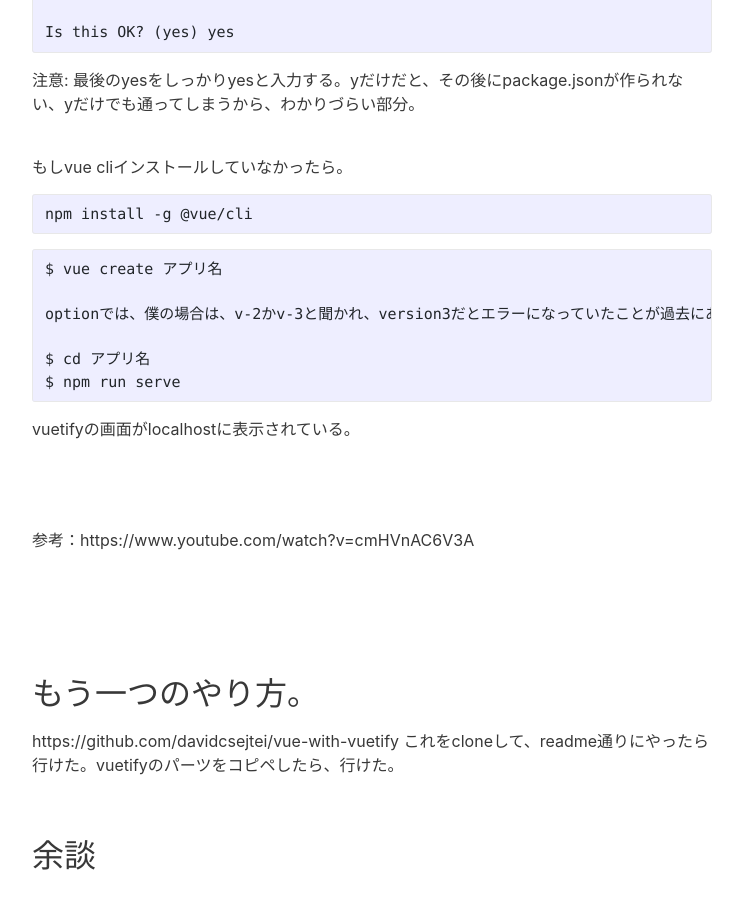
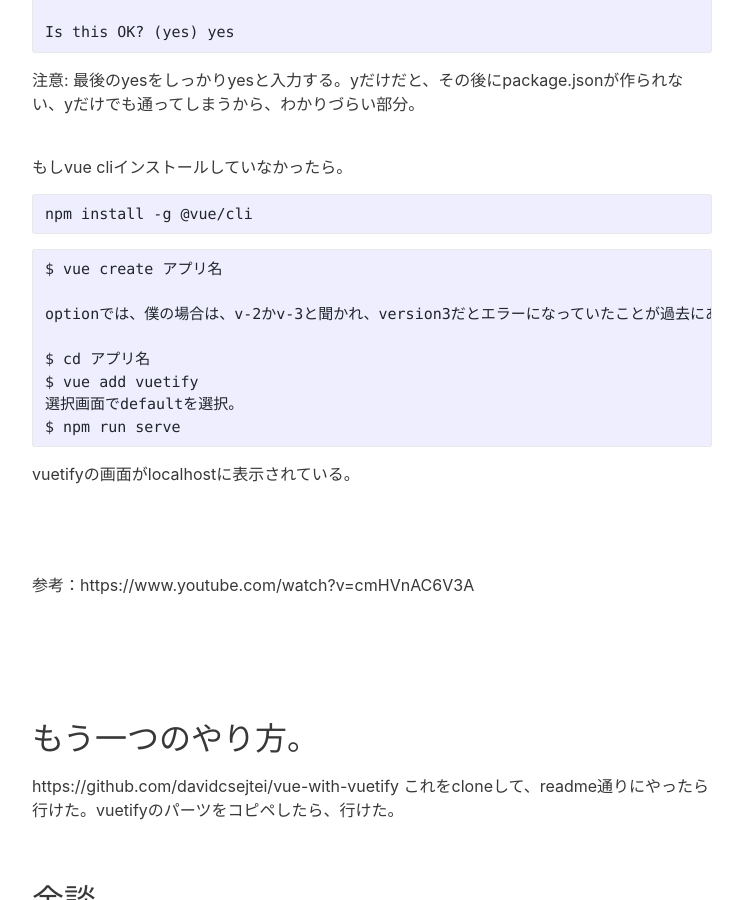
Before and after one commit to kazblog/kazblog.github.io, a Jekyll site: the page built from _posts/2020-11-4-Vuetify導入.md, in a window 1280 px wide and 900 px high, scrolled down 1233 px. Shown: the whole window, without its empty margins (268-1011 px from the left). Built offline with Jekyll 4.4.1, drawn with Linux system fonts in a browser that asks for light colours.

Commit message:
Update 2020-11-4-Vuetify導入.md

````diff
--- a/_posts/2020-11-4-Vuetify導入.md
+++ b/_posts/2020-11-4-Vuetify導入.md
@@ -77,6 +77,8 @@ $ vue create アプリ名
 optionでは、僕の場合は、v-2かv-3と聞かれ、version3だとエラーになっていたことが過去にあったから、いつもv-2でやっている。
 
 $ cd アプリ名
+$ vue add vuetify
+選択画面でdefaultを選択。
 $ npm run serve
 ```
 
````
